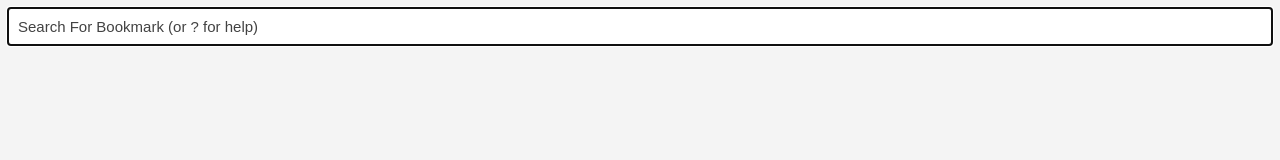
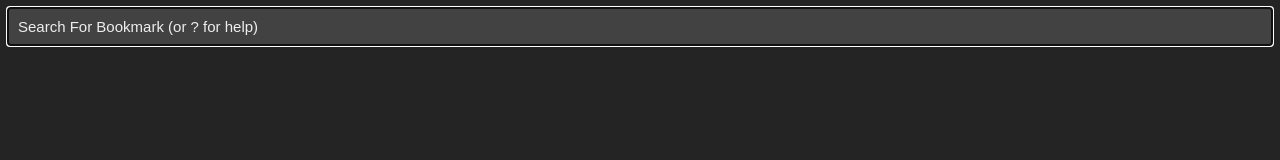
Before and after one commit to synle/cmd-t-bookmark-chrome-extension, a browser extension: page src/override/override.html in a window 1280 px wide. Drawn offline with Linux system fonts and the light colour scheme.

Commit message:
apply the theme option on page load...

```diff
--- a/src/override/override.html
+++ b/src/override/override.html
@@ -6,8 +6,7 @@
 	<title>CMD + T Bookmark</title>
   <link rel="stylesheet" type="text/css" href="../common.css">
 </head>
-<!--  dark-theme     bright-them  -->
-<body class="bright-theme">
+<body>
     <style>
       #txt-search{
         box-sizing: border-box;
--- a/src/override/override.js
+++ b/src/override/override.js
@@ -4,6 +4,9 @@
   let flattened_bookmarks = [], deferredLoaded = new Deferred();
   let current_keyword = '', current_matches = [];
   const mySettings = await window.CommonUtil.getSettings();
+
+  // apply the theme
+  document.querySelector('body').classList.add(mySettings.theme);
 
   console.time('app ready');
 
```
Also changed, not shown: manifest.json.
